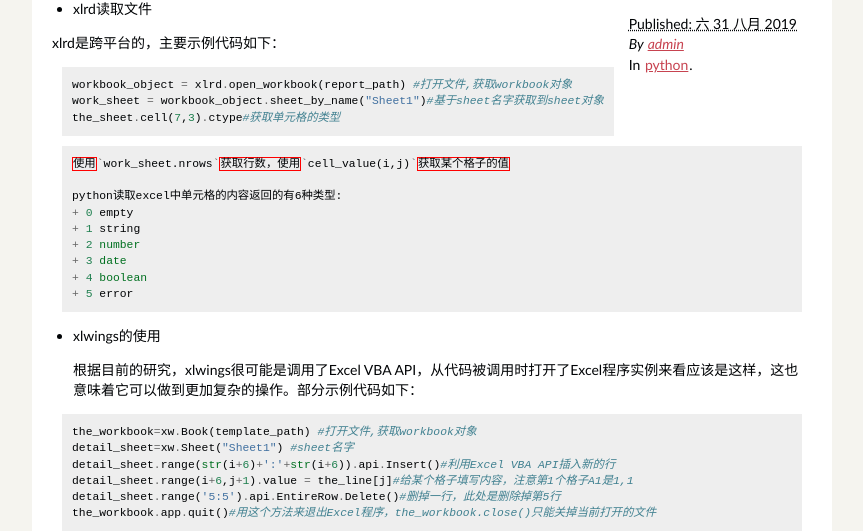
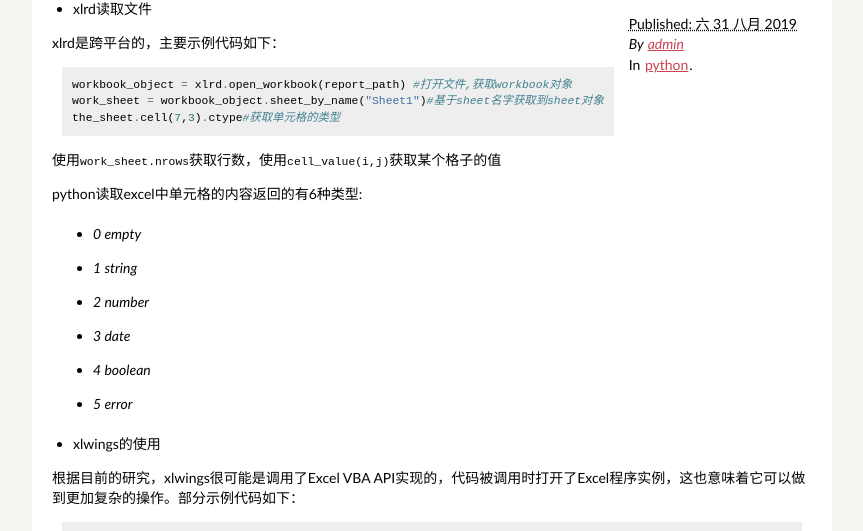
Before and after one commit to isszombie/isszombie.github.io, a plain HTML site: page author/admin.html in a window 1280 px wide. Shown: the part 224-755 px from the top of the page, without its empty margins (208-1071 px from the left). Drawn offline with Linux system fonts and the light colour scheme; files whose address does not match are found by name.

Commit message:
20190901_01

```diff
--- a/author/admin.html
+++ b/author/admin.html
@@ -38,24 +38,22 @@
 </pre></div>
 
 
-<div class="highlight"><pre><span></span><span class="err">使用</span><span class="o">`</span><span class="n">work_sheet</span><span class="p">.</span><span class="n">nrows</span><span class="o">`</span><span class="err">获取行数，使用</span><span class="o">`</span><span class="n">cell_value</span><span class="p">(</span><span class="n">i</span><span class="p">,</span><span class="n">j</span><span class="p">)</span><span class="o">`</span><span class="err">获取某个格子的值</span>
-
-<span class="n">python读取excel中单元格的内容返回的有6种类型</span><span class="p">:</span>
-<span class="o">+</span> <span class="mi">0</span> <span class="n">empty</span>
-<span class="o">+</span> <span class="mi">1</span> <span class="n">string</span>
-<span class="o">+</span> <span class="mi">2</span> <span class="nb">number</span>
-<span class="o">+</span> <span class="mi">3</span> <span class="nb">date</span>
-<span class="o">+</span> <span class="mi">4</span> <span class="nb">boolean</span>
-<span class="o">+</span> <span class="mi">5</span> <span class="n">error</span>
-</pre></div>
-
-
+<p>使用<code>work_sheet.nrows</code>获取行数，使用<code>cell_value(i,j)</code>获取某个格子的值</p>
+<p>python读取excel中单元格的内容返回的有6种类型:</p>
+<blockquote>
 <ul>
-<li>
-<p>xlwings的使用</p>
-<p>根据目前的研究，xlwings很可能是调用了Excel VBA API，从代码被调用时打开了Excel程序实例来看应该是这样，这也意味着它可以做到更加复杂的操作。部分示例代码如下：</p>
-</li>
+<li>0 empty</li>
+<li>1 string</li>
+<li>2 number</li>
+<li>3 date</li>
+<li>4 boolean</li>
+<li>5 error</li>
 </ul>
+</blockquote>
+<ul>
+<li>xlwings的使用</li>
+</ul>
+<p>根据目前的研究，xlwings很可能是调用了Excel VBA API实现的，代码被调用时打开了Excel程序实例，这也意味着它可以做到更加复杂的操作。部分示例代码如下：</p>
 <div class="highlight"><pre><span></span><span class="n">the_workbook</span><span class="o">=</span><span class="n">xw</span><span class="o">.</span><span class="n">Book</span><span class="p">(</span><span class="n">template_path</span><span class="p">)</span> <span class="c1">#打开文件,获取workbook对象</span>
 <span class="n">detail_sheet</span><span class="o">=</span><span class="n">xw</span><span class="o">.</span><span class="n">Sheet</span><span class="p">(</span><span class="s2">&quot;Sheet1&quot;</span><span class="p">)</span> <span class="c1">#sheet名字</span>
 <span class="n">detail_sheet</span><span class="o">.</span><span class="n">range</span><span class="p">(</span><span class="nb">str</span><span class="p">(</span><span class="n">i</span><span class="o">+</span><span class="mi">6</span><span class="p">)</span><span class="o">+</span><span class="s1">&#39;:&#39;</span><span class="o">+</span><span class="nb">str</span><span class="p">(</span><span class="n">i</span><span class="o">+</span><span class="mi">6</span><span class="p">))</span><span class="o">.</span><span class="n">api</span><span class="o">.</span><span class="n">Insert</span><span class="p">()</span><span class="c1">#利用Excel VBA API插入新的行</span>
```
Also changed, not shown: category/python.html (+14 -16 lines), index.html (+14 -16 lines), python3zhong-excelwen-jian-de-chu-li.html (+14 -16 lines).
